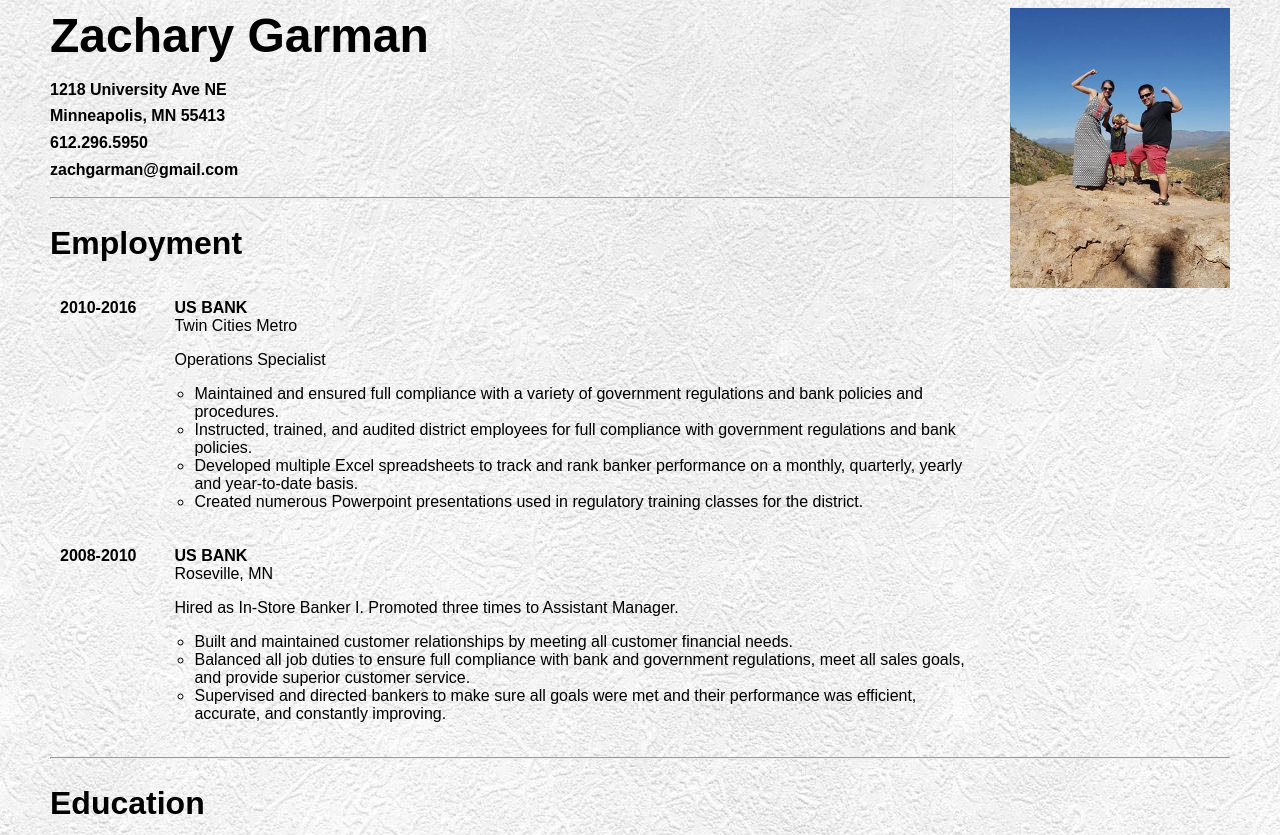
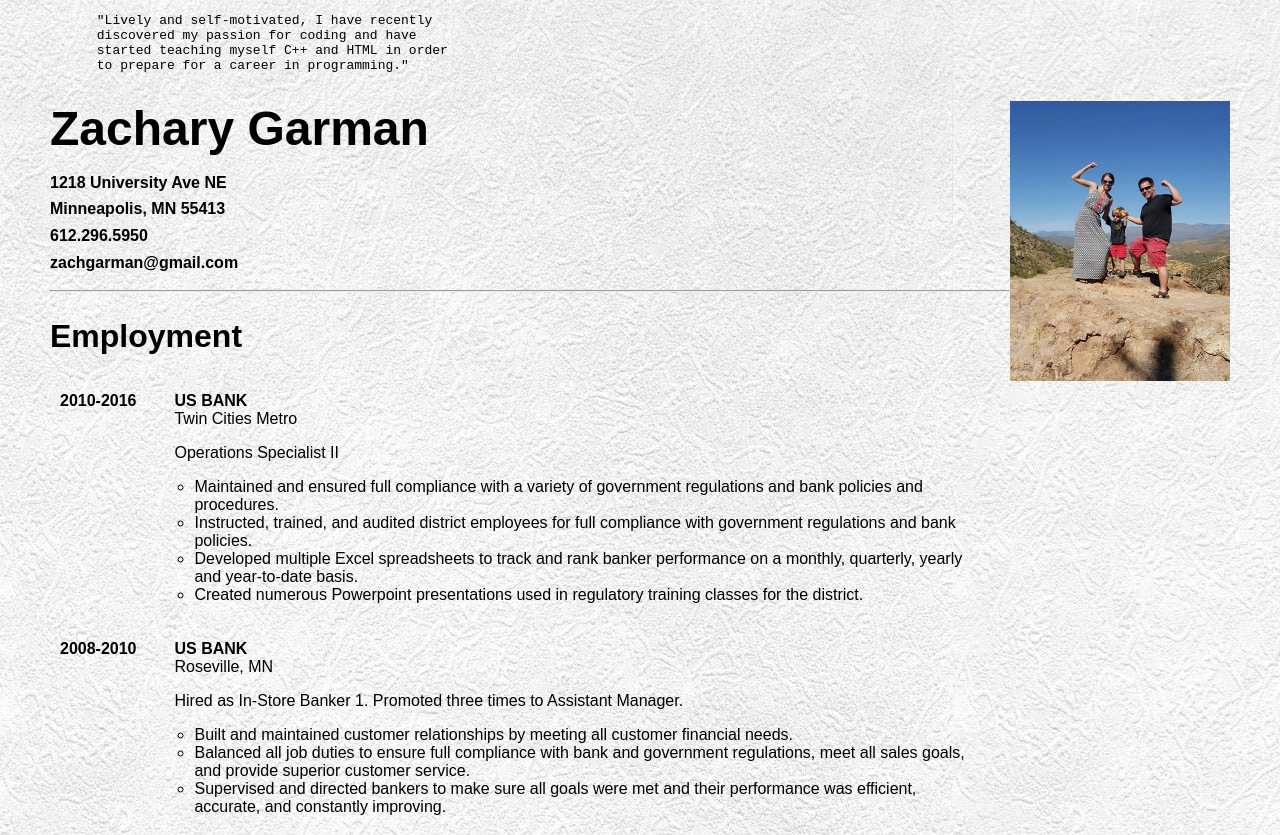
Before and after one commit to zachgarman/zachgarman.github.io, a plain HTML site: page index.html in a window 1280 px wide. Shown: the top 835 px of the page. Drawn offline with Linux system fonts and the light colour scheme.

Commit message:
Update index.html

```diff
--- a/index.html
+++ b/index.html
@@ -78,6 +78,14 @@ th {
 <body>
 
   <div class="title">
+    <div class="about-me" style="float:middle">
+      <pre>
+      "Lively and self-motivated, I have recently
+      discovered my passion for coding and have
+      started teaching myself C++ and HTML in order
+      to prepare for a career in programming."
+      </pre>
+    </div>
     <img src="Garman Family.jpg"
     alt="Garman Family" style="float:right;width:220px;height:280px;">
     <h1>Zachary Garman</h1>
@@ -102,7 +110,7 @@ th {
     <div class="emp-desc">
       <h4>US BANK</h4>
       <p style="margin-top:0px;">Twin Cities Metro</p>
-      <p>Operations Specialist</p>
+      <p>Operations Specialist II</p>
       <ul>
         <li>Maintained and ensured full compliance with a variety of government regulations and bank policies and procedures.</li>
         <li>Instructed, trained, and audited district employees for full compliance with government regulations and bank policies.</li>
@@ -120,7 +128,7 @@ th {
     <div class="emp-desc">
       <h4>US BANK</h4>
       <p style="margin-top:0px;">Roseville, MN</p>
-      <p>Hired as In-Store Banker I.  Promoted three times to Assistant Manager.</p>
+      <p>Hired as In-Store Banker 1.  Promoted three times to Assistant Manager.</p>
       <ul>
         <li>Built and maintained customer relationships by meeting all customer financial needs.</li>
         <li>Balanced all job duties to ensure full compliance with bank and government regulations, meet all sales goals, and provide superior customer service.</li>
```
